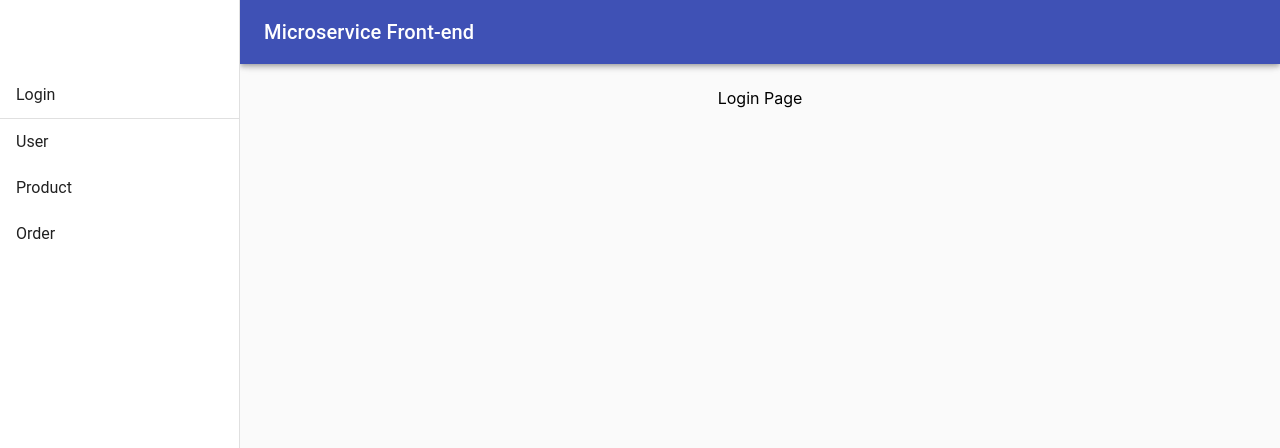
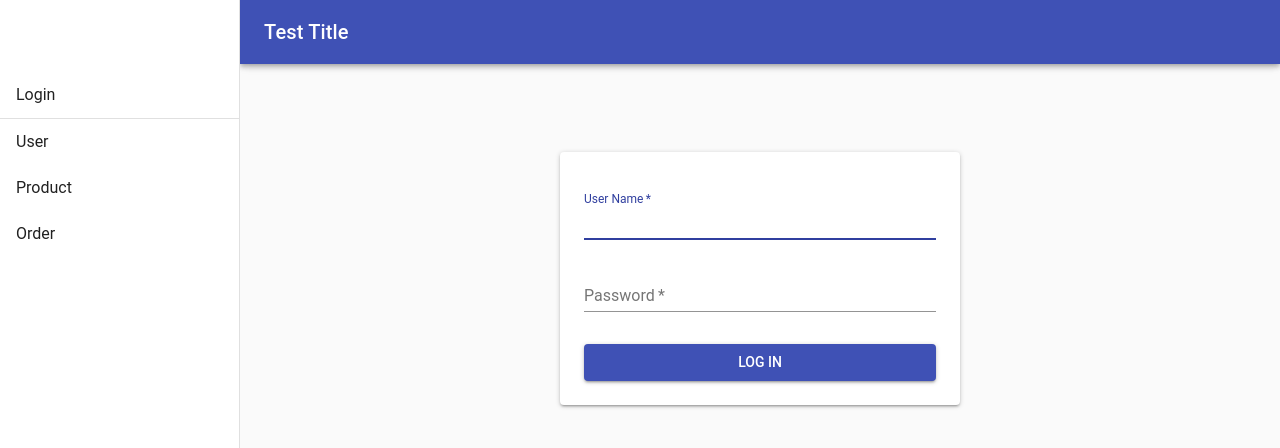
Before and after one commit to umanglpatel/microservice-front-react, a React (Create React App) app in the folder shop/: page / in a window 1280 px wide. Shown: the top 448 px of the page. Built offline with nearby package versions, Linux system fonts and the light colour scheme.

Commit message:
Design login page.

```diff
--- a/shop/src/containers/Drawer/Drawer.js
+++ b/shop/src/containers/Drawer/Drawer.js
@@ -100,7 +100,7 @@ class ResponsiveDrawer extends React.Component {
                         >
                         </IconButton>
                         <Typography variant="h6" color="inherit" noWrap>
-                            Microservice Front-end
+                            Test Title
             </Typography>
                     </Toolbar>
                 </AppBar>
--- a/shop/src/containers/Login/Login.js
+++ b/shop/src/containers/Login/Login.js
@@ -1,5 +1,80 @@
-const login = () => {
-    return 'Login Page';
+import React from 'react';
+import PropTypes from 'prop-types';
+import Button from '@material-ui/core/Button';
+import FormControl from '@material-ui/core/FormControl';
+import Input from '@material-ui/core/Input';
+import InputLabel from '@material-ui/core/InputLabel';
+import Paper from '@material-ui/core/Paper';
+import withStyles from '@material-ui/core/styles/withStyles';
+
+const styles = theme => ({
+    main: {
+        width: 'auto',
+        display: 'block', // Fix IE 11 issue.
+        marginLeft: theme.spacing.unit * 3,
+        marginRight: theme.spacing.unit * 3,
+        [theme.breakpoints.up(400 + theme.spacing.unit * 3 * 2)]: {
+            width: 400,
+            marginLeft: 'auto',
+            marginRight: 'auto',
+        },
+    },
+    paper: {
+        marginTop: theme.spacing.unit * 8,
+        display: 'flex',
+        flexDirection: 'column',
+        alignItems: 'center',
+        padding: `${theme.spacing.unit * 2}px ${theme.spacing.unit * 3}px ${theme.spacing.unit * 3}px`,
+    },
+    avatar: {
+        margin: theme.spacing.unit,
+        backgroundColor: theme.palette.secondary.main,
+    },
+    form: {
+        width: '100%', // Fix IE 11 issue.
+        marginTop: theme.spacing.unit,
+    },
+    submit: {
+        marginTop: theme.spacing.unit * 3,
+    },
+});
+
+function login(props) {
+    const { classes } = props;
+
+    return (
+        <main className={classes.main}>
+            <Paper className={classes.paper}>
+                <form className={classes.form}>
+                    <FormControl margin="normal" required fullWidth>
+                        <InputLabel htmlFor="username">User Name</InputLabel>
+                        <Input id="username" name="user" autoComplete="username" autoFocus />
+                    </FormControl>
+                    <FormControl margin="normal" required fullWidth>
+                        <InputLabel htmlFor="password">Password</InputLabel>
+                        <Input name="password" type="password" id="password" autoComplete="current-password" />
+                    </FormControl>
+                    {/* <FormControlLabel
+                        control={<Checkbox value="remember" color="primary" />}
+                        label="Remember me"
+                    /> */}
+                    <Button
+                        type="submit"
+                        fullWidth
+                        variant="contained"
+                        color="primary"
+                        className={classes.submit}
+                    >
+                        Log in
+          </Button>
+                </form>
+            </Paper>
+        </main>
+    );
 }
 
-export default login;
+login.propTypes = {
+    classes: PropTypes.object.isRequired,
+};
+
+export default withStyles(styles)(login);
```
Also changed, not shown: shop/src/components/PrimaryButton/PrimaryButton.js (added, +28 -0 lines), shop/src/components/TextInput/TextInput.js (added, +36 -0 lines).
